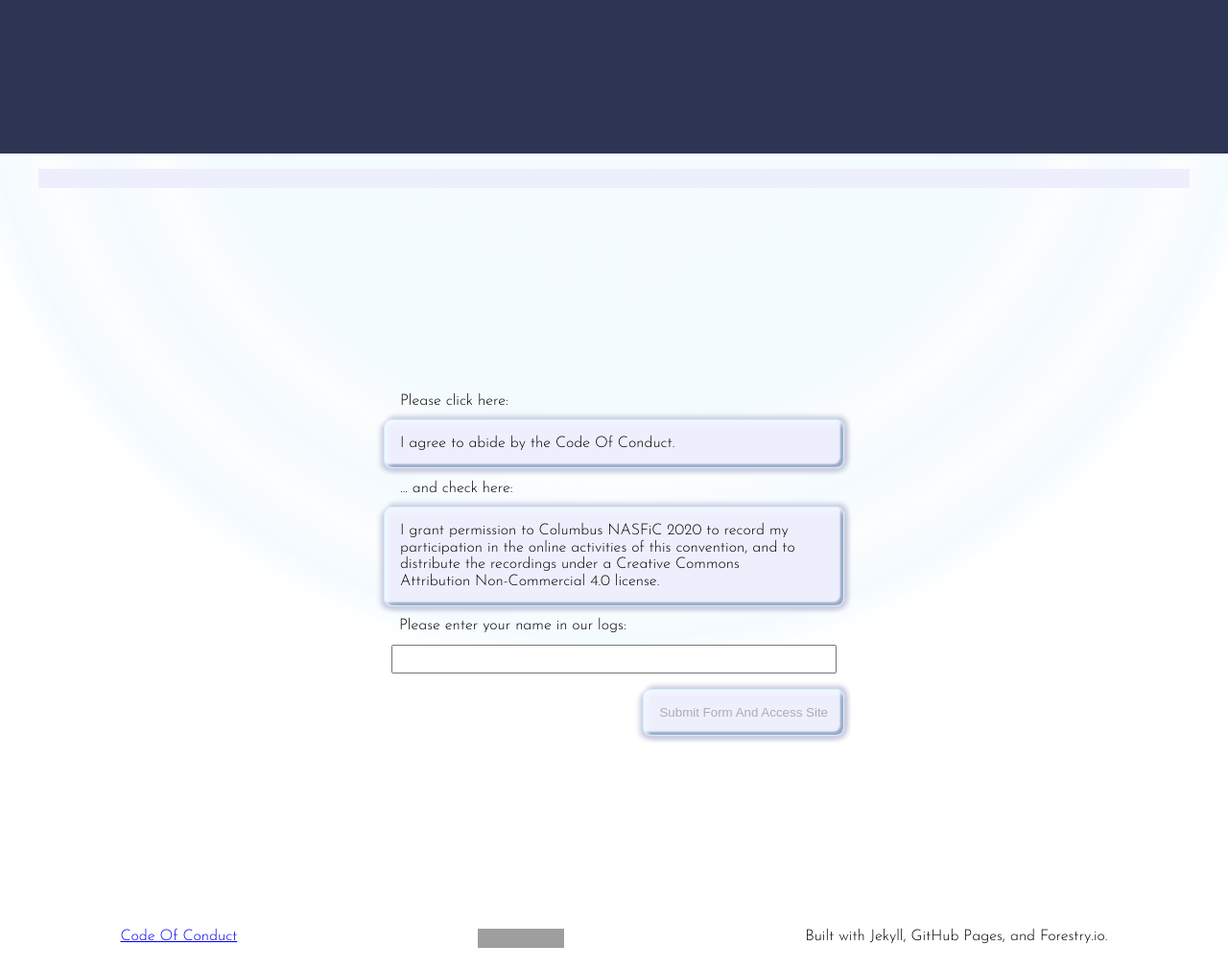
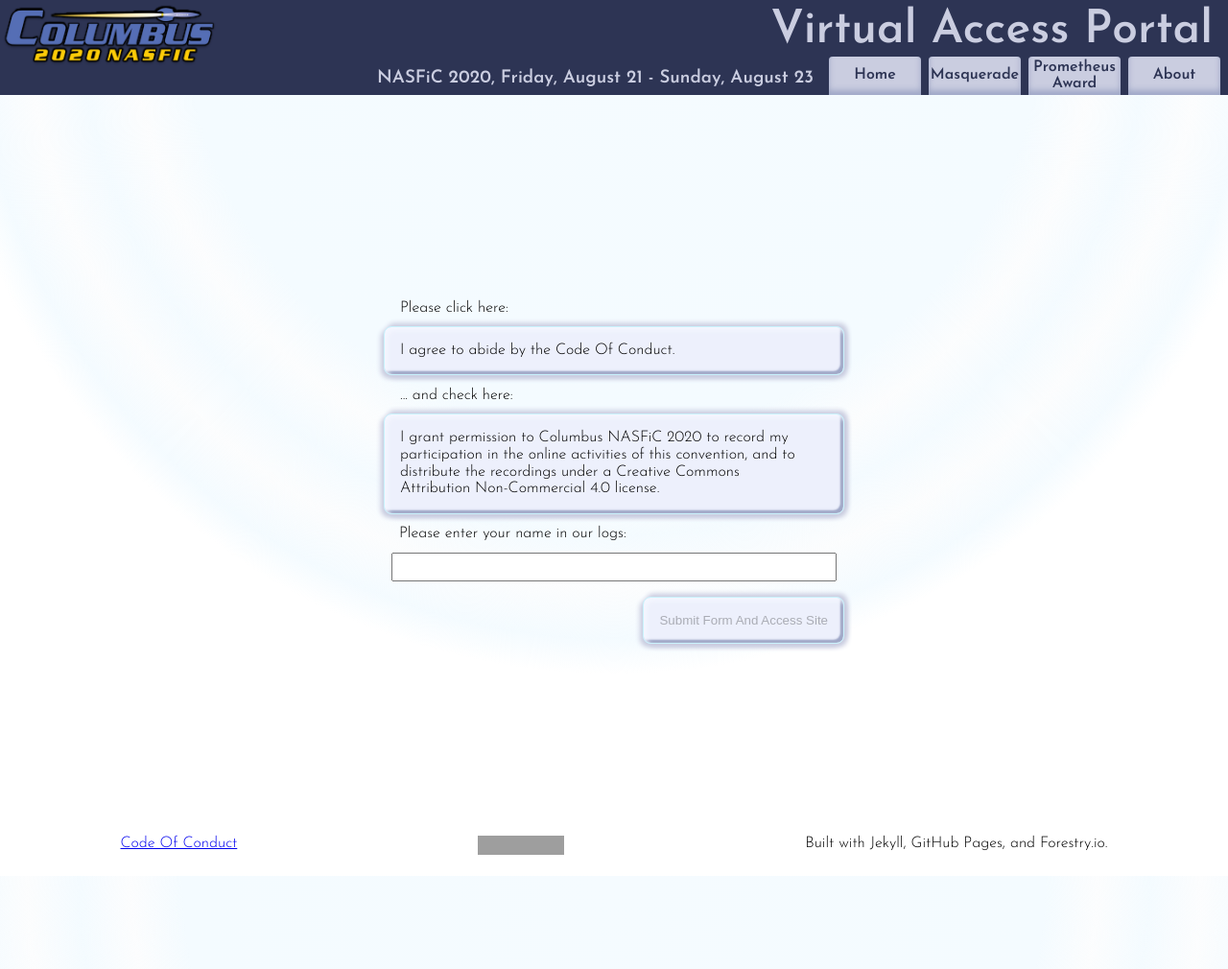
Before and after one commit to alanbbond/virtualnasfic2020, a Jekyll site: the page built from chat.md, in a window 1280 px wide. Shown: the whole page at 96% size. Built offline with Jekyll 4.4.1, drawn with Linux system fonts in a browser that asks for light colours; a script that is not in the unit is left out; after the commit the page ends 913 px from its top, so only the background shows below that; grey boxes are pictures that could not be loaded.

Commit message:
No longer need a separate template for Chat.

```diff
--- a/_layouts/chat.html
+++ /dev/null
@@ -1,72 +0,0 @@
-<!DOCTYPE HTML>
-<html lang="en-US">
-
-<head>
-  <title>Virtual NASFiC 2020 {{ page.title }}</title>
-  <meta name="description"
-    content="The 2020 North American Science Fiction Convention online. {{ page.title }}." />
-  <meta property="og:url"
-    content="{{ page.url | replace:'index.html','' | prepend: site.baseurl | prepend: site.url }}" />
-  <meta property="og:title" content="Virtual NASFiC 2020 {{ page.title }}" />
-  <meta property="og:description"
-    content="The 2020 North American Science Fiction Convention online." />
-  <meta property="og:image" content="{{ site.url | prepend: site.baseurl | prepend: site.url }}/assets/images/Columbus-NASFIC-2020_landing_image.jpg" />
-  <link href="assets/css/main.css" rel="stylesheet" type="text/css" media="all" />
-  <link rel="icon" type="image/png" href="favicon-32x32.png" sizes="32x32" />
-  <link rel="shortcut icon" href="{{ "/assets/images/favicon.ico"  | absolute_url }}" type="image/x-icon">
-  <link href="https://fonts.googleapis.com/css?family=Alegreya+Sans+SC:500|Josefin+Sans:300,600" rel="stylesheet"
-    type="text/css">
-</head>
-
-<body class="pages">
-  <main class="main">
-    <header>
-      <div class="logo-spacer"></div>
-      <h1>Access Portal</h1>
-      <nav style="display: none">
-        <ul class="access-control-nav">
-        {% assign navs = site.pages | sort: "order" %}
-          {% for nav in navs %}
-          {% if nav.category == "accesscontrol" %}
-            {% if nav.title == page.title %}
-            <li class="this-page" >
-              <span>{{ nav.title }}</span>
-            {% else %}
-            <li>
-              <a href="{{ nav.url | prepend: site.baseurl | prepend: site.url }}">{{ nav.title }}</a>
-            {% endif %}
-            </li>
-          {% endif %}
-        {% endfor %}
-        </ul>
-      </nav>
-    </header>
-    {{ content }}
-    {% include agreement.html %}
-    {% include footer.html %}
-  </main>
-  <script>
-    const agreement = localStorage.getItem('NASFiC_2020_agreement');
-    if (agreement) {
-      const form = document.getElementById('agreement-form');
-      if (form) {
-        form.style.display = "none";
-      }
-      const agreement_container = document.getElementById('agreement-container');
-      if (agreement_container) {
-        agreement_container.style.display = "none";
-      }
-      const nav = document.getElementsByTagName('nav')[0];
-      if (nav) {
-        nav.style.display = "block";
-      }
-    }
-    if (window.document.documentMode) {
-      var main = document.getElementsByClassName('main')[0];
-      var iesupportmsg = document.createElement('div');
-      iesupportmsg.innerText = "We're sorry, but Internet Explorer is not supported."
-      main.appendChild(iesupportmsg);
-    }
-  </script>
-</body>
-</html>
--- a/_layouts/default.html
+++ b/_layouts/default.html
@@ -56,7 +56,11 @@
         </nav>
       </div>
     </header>
+    {% if page.title == "Chat" %}
+    <section hidden>
+    {% else %}
     <section class="container" hidden>
+    {% endif %}
       {{ content }}
     </section>
     {% include agreement.html %}
```
Also changed, not shown: chat.md (+1 -1 lines).
